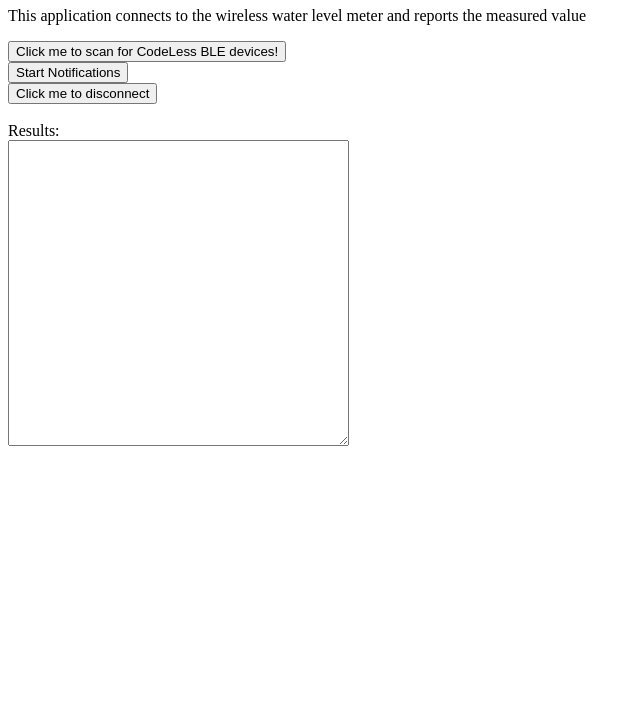
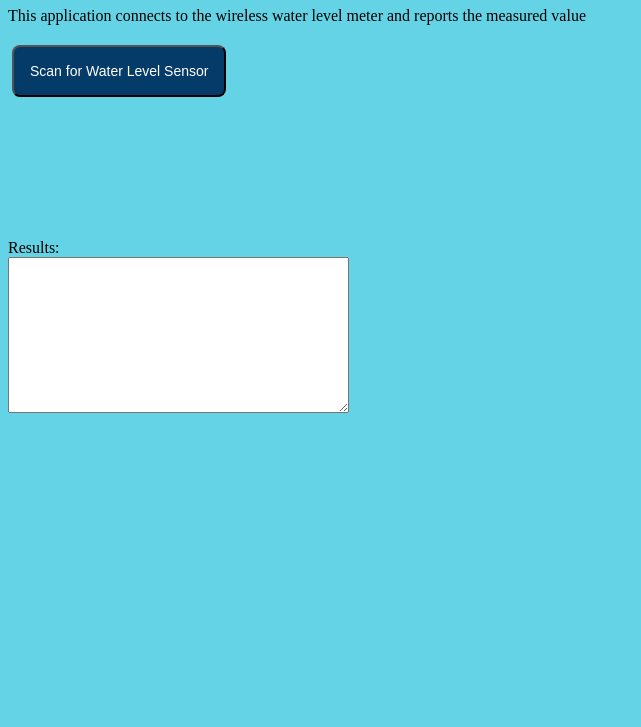
Before and after one commit to Frankvd81/Frankvd81.github.io, a plain HTML site: page index.html in a window 1280 px wide. Shown: the part 73-800 px from the top of the page, without its empty margins (0-641 px from the left). Drawn offline with Linux system fonts and the light colour scheme.

Commit message:
Style added

```diff
--- a/index.html
+++ b/index.html
@@ -4,6 +4,30 @@
 		<title>WebBluetooth trial</title>
 		<meta charset="utf-8" />
 		<meta name="viewport" content="width=device-width, initial-scale=1.0">
+
+		<style>
+			body {
+  				background-color: hsl(189, 72%, 65%);
+			}
+			.button {
+			  background-color: #053b68;
+			  border: yes;
+			  color: white;
+			  padding: 16px;
+			  border-radius: 8px;
+			  text-align: center;
+			  text-decoration: none;
+			  display: inline-block;
+			  font-size: 14px;
+			  margin: 4px;
+			  cursor: pointer;
+			}
+			.button:active {
+  			  background-color: #3e8e41;
+  			  box-shadow: 0 5px #666;
+  			  transform: translateY(4px);
+			}
+	</style>
 
     <script>
 
@@ -46,9 +70,10 @@
 
 			async function bleDisconnect()
 			{
-				log("Disconnecting");
 				if (device.gatt.connected) {
 				    device.gatt.disconnect();
+					document.getElementById("morebuttons").style.visibility="hidden";
+					log("Disconnected");
 				}
 				else {
 				    log('> Bluetooth Device is already disconnected');
@@ -59,18 +84,20 @@
 			async function ble_connect() {
 				try {
 					// Define a scan filter and prepare for interaction with Codeless Service
-					log('Requesting Bluetooth Device...');
+
 					device  = await navigator.bluetooth.requestDevice({
 						acceptAllDevices: true,
 						//filters: [{name: 'WTR_LVL'}],
 						optionalServices: [WATERLVL_SVC_UUID]
 					});
+					log('Wait for the device to connect...\n');
 					// Connect to device GATT and perform attribute discovery
 					server = await device.gatt.connect();
 					const service = await server.getPrimaryService(WATERLVL_SVC_UUID);
 					waterlvlChar = await service.getCharacteristic(WATERLVL_CHAR);
 					batteryChar = await service.getCharacteristic(BATTERYLVL_CHAR);
 					//const flowcontrolChar = await service.getCharacteristic(CNTRL_CHAR_UUID);
+					document.getElementById("morebuttons").style.visibility="visible";
 					log('Connected!\n');
 				}
 				catch(error) {
@@ -81,26 +108,33 @@
 	</head>
 
 	<body>
-		<h1>Water level meter:</h1>
+		<h1>Water Level Sensor</h1>
 		<p>
 			This application connects to the wireless water level meter and reports the measured value
 		</p>
-		<button type="button" onclick="ble_connect()">
-			Click me to scan for CodeLess BLE devices!
+
+		<div id="scan">
+			<button class="button" type="button" onclick="ble_connect()">
+				Scan for Water Level Sensor
 			</button>
 			<br/>
-		<button type="button" onclick="ble_readvalues()">
-			Start Notifications
+		</div>
+
+		<div id="morebuttons" style="visibility:hidden;">
+			<button class="button" type="button" onclick="ble_readvalues()" >
+				Read value
 			</button>
 			<br/>
-		<button type="button" onclick="bleDisconnect()">
-			Click me to disconnect
+			<button class="button" type="button" onclick="bleDisconnect()" >
+				Disconnect
 			</button>
 			<br/>
+		</div>
+
+		<div id="results">
 			<br/>Results:<br/>
-		<textarea id="log" rows="20" cols="40" ></textarea>
-		<br/><br/><br/>
-
+			<textarea id="log" rows="10" cols="40" ></textarea>
+		</div>
 
 	</body>
 </html>
```
Lines whose indentation alone changed are shown as unchanged.
